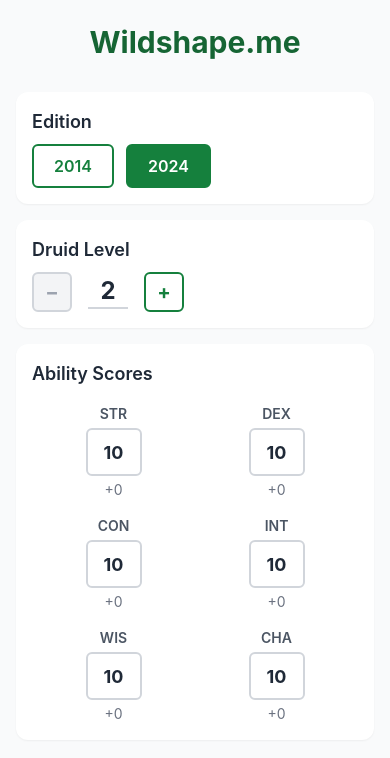
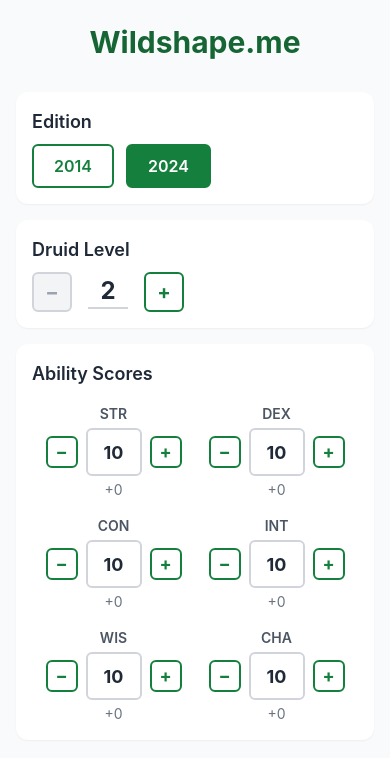
Before and after one commit to jaimerump/wildshape.me, a React Native app: screen / in a window 390 px wide. Shown: the top 758 px of the page. Built offline with nearby package versions, Linux system fonts and the light colour scheme.

Commit message:
Add +- to ability score input for mobile

```diff
--- a/src/components/AbilityScoreInput.tsx
+++ b/src/components/AbilityScoreInput.tsx
@@ -1,5 +1,5 @@
 import React, { useEffect, useState } from 'react';
-import { Text, TextInput, View } from 'react-native';
+import { Pressable, Text, TextInput, View } from 'react-native';
 
 import { AbilityName } from '../models';
 import { useDruidStore } from '../store/useDruidStore';
@@ -44,6 +44,22 @@ export function AbilityScoreInput({ ability }: Props) {
       <Text className="text-sm font-semibold text-gray-600 mb-1">
         {ABBREVIATIONS[ability]}
       </Text>
+      <View className="flex-row items-center gap-2">
+        <Pressable
+          onPress={() => setAbilityScore(ability, score - 1)}
+          disabled={score <= 1}
+          className={`w-8 h-8 rounded-md items-center justify-center border-2 ${
+            score <= 1
+              ? 'border-gray-300 bg-gray-100'
+              : 'border-green-700 bg-transparent'
+          }`}
+        >
+          <Text
+            className={`text-lg font-bold ${score <= 1 ? 'text-gray-400' : 'text-green-700'}`}
+          >
+            −
+          </Text>
+        </Pressable>
         <TextInput
           value={inputValue}
           onChangeText={setInputValue}
@@ -51,7 +67,24 @@ export function AbilityScoreInput({ ability }: Props) {
           keyboardType="number-pad"
           className="w-14 h-12 border-2 border-gray-300 rounded-md text-center text-lg font-bold text-gray-800 bg-white"
           maxLength={2}
+          selectTextOnFocus
         />
+        <Pressable
+          onPress={() => setAbilityScore(ability, score + 1)}
+          disabled={score >= 30}
+          className={`w-8 h-8 rounded-md items-center justify-center border-2 ${
+            score >= 30
+              ? 'border-gray-300 bg-gray-100'
+              : 'border-green-700 bg-transparent'
+          }`}
+        >
+          <Text
+            className={`text-lg font-bold ${score >= 30 ? 'text-gray-400' : 'text-green-700'}`}
+          >
+            +
+          </Text>
+        </Pressable>
+      </View>
       <Text className="text-sm text-gray-500 mt-1">{modifierText}</Text>
     </View>
   );
```
Lines whose indentation alone changed are shown as unchanged.
